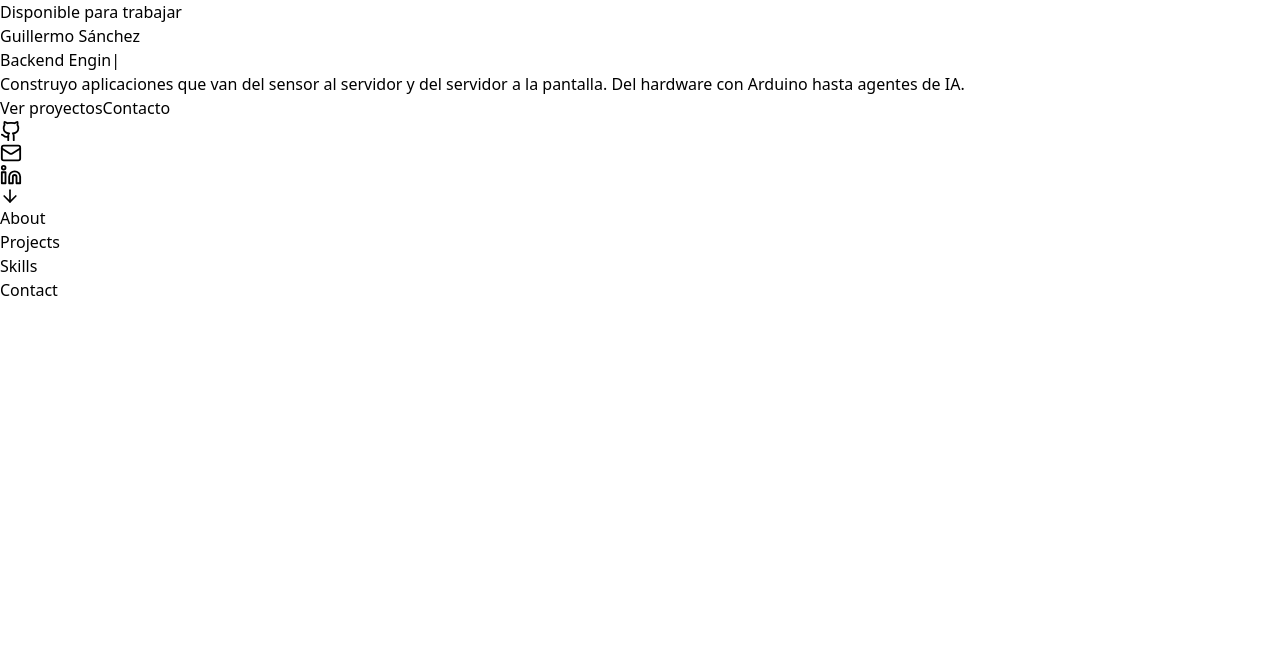
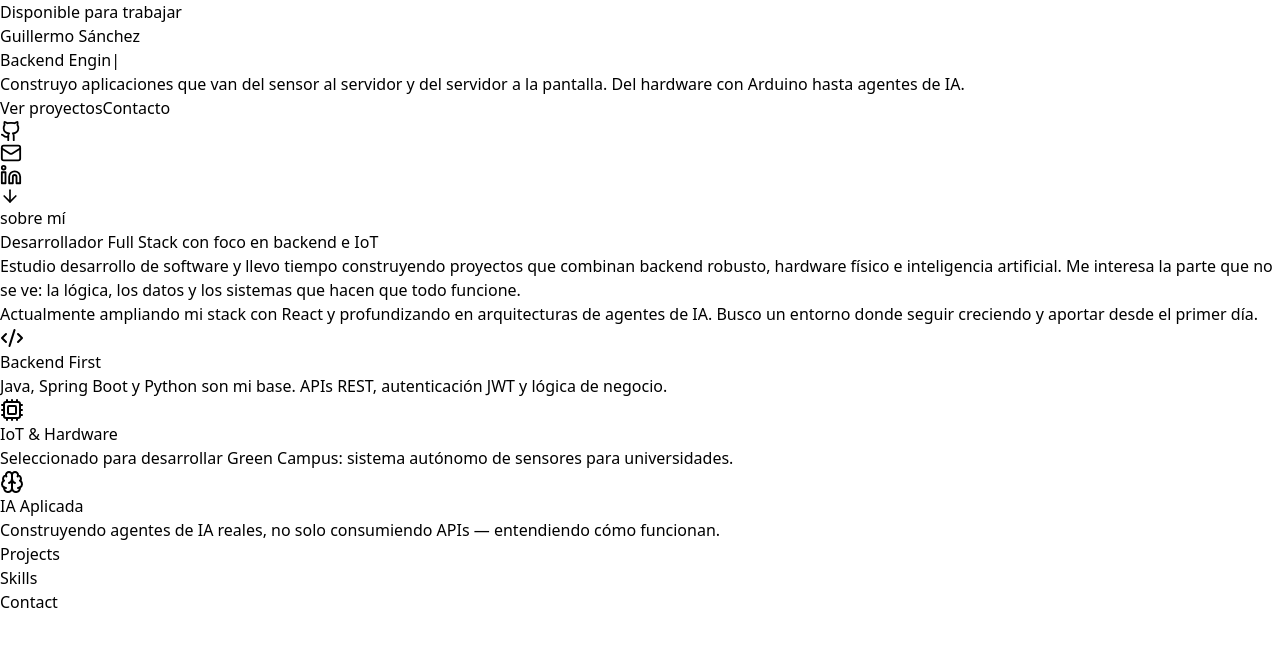
Before and after one commit to grilletee/portfolio, a React app: page / in a window 1280 px wide. Shown: the top 646 px of the page. Built offline with nearby package versions, Linux system fonts and the light colour scheme; the HTML template or start-up script is replaced by a standard one.

Commit message:
feat: add About section

```diff
--- a/src/components/sections/About.jsx
+++ b/src/components/sections/About.jsx
@@ -1,3 +1,58 @@
+import { Code2, Cpu, Brain } from "lucide-react"
+
+const highlights = [
+  {
+    icon: Code2,
+    title: "Backend First",
+    desc: "Java, Spring Boot y Python son mi base. APIs REST, autenticación JWT y lógica de negocio.",
+  },
+  {
+    icon: Cpu,
+    title: "IoT & Hardware",
+    desc: "Seleccionado para desarrollar Green Campus: sistema autónomo de sensores para universidades.",
+  },
+  {
+    icon: Brain,
+    title: "IA Aplicada",
+    desc: "Construyendo agentes de IA reales, no solo consumiendo APIs — entendiendo cómo funcionan.",
+  },
+]
+
 export default function About() {
-  return <section id="about">About</section>
+  return (
+    <section id="about" className="py-24 px-6">
+      <div className="max-w-3xl mx-auto text-center">
+        <p className="text-violet-400 text-sm font-mono mb-3">sobre mí</p>
+        <h2 className="text-3xl md:text-4xl font-bold mb-6">
+          Desarrollador Full Stack con foco en backend e IoT
+        </h2>
+        <p className="text-gray-400 leading-relaxed mb-4">
+          Estudio desarrollo de software y llevo tiempo construyendo proyectos
+          que combinan backend robusto, hardware físico e inteligencia
+          artificial. Me interesa la parte que no se ve: la lógica, los datos
+          y los sistemas que hacen que todo funcione.
+        </p>
+        <p className="text-gray-400 leading-relaxed mb-12">
+          Actualmente ampliando mi stack con React y profundizando en
+          arquitecturas de agentes de IA. Busco un entorno donde seguir
+          creciendo y aportar desde el primer día.
+        </p>
+
+        <div className="grid sm:grid-cols-3 gap-4">
+          {highlights.map(({ icon: Icon, title, desc }) => (
+            <div
+              key={title}
+              className="flex flex-col items-center gap-3 p-6 rounded-xl bg-gray-900/50 border border-gray-800 hover:border-violet-500/30 transition-colors text-center"
+            >
+              <div className="text-violet-400">
+                <Icon size={24} />
+              </div>
+              <p className="font-medium text-white text-sm">{title}</p>
+              <p className="text-gray-400 text-sm leading-relaxed">{desc}</p>
+            </div>
+          ))}
+        </div>
+      </div>
+    </section>
+  )
 }
```
Also changed, not shown: public/hero.png (added), 1 other file (tests, documents, lock files or other folders).
